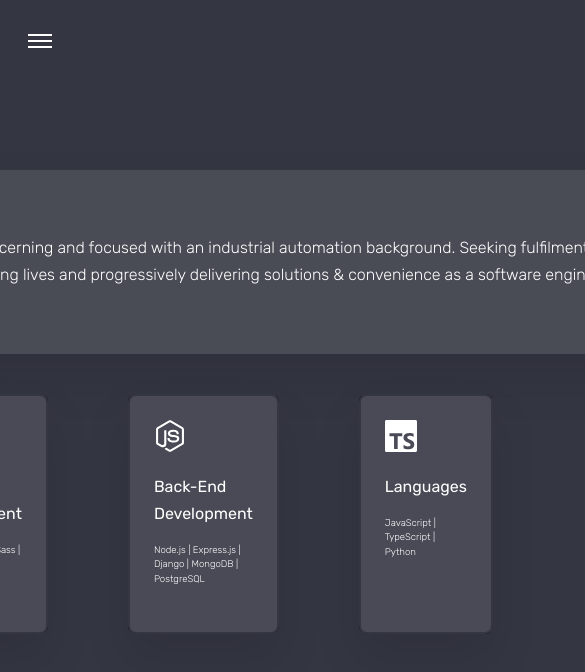
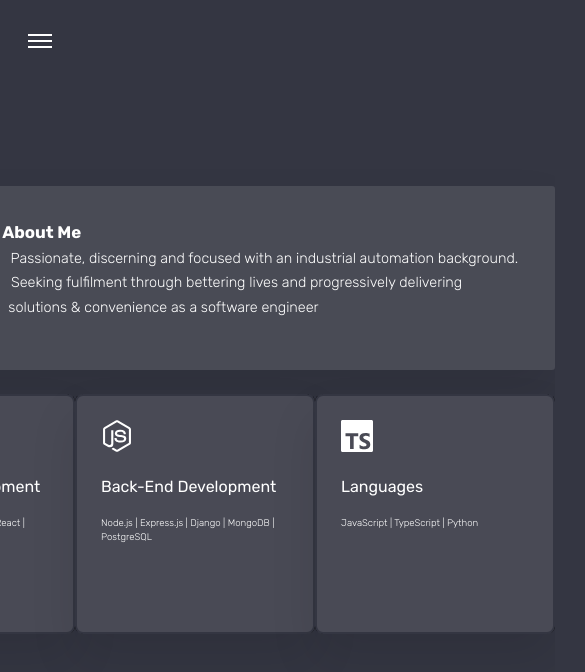
Before and after one commit to MohdSaifulM/portfolio, a React (Vite) app: page /about in a window 390 px wide. Shown: the top 672 px of the page, 585 px wide, since content can reach past the window. Built offline with nearby package versions, Linux system fonts and the light colour scheme.

Commit message:
style: 💄 Responsive styling for about page to tablet size

```diff
--- a/src/styles/css/style.css
+++ b/src/styles/css/style.css
@@ -71,11 +71,14 @@
   color: #343642; }
 
 .card-container {
-  margin: 5rem;
+  margin: 5rem 0;
   width: 35rem; }
   @media only screen and (max-width: 90em) {
     .card-container {
       width: 30rem; } }
+  @media only screen and (max-width: 64em) {
+    .card-container {
+      margin: 3rem 0; } }
   .card-container .card {
     font-weight: bold;
     position: relative;
@@ -265,7 +268,7 @@
 .section-skills {
   display: flex;
   flex-direction: row;
-  width: 65%; }
+  width: 100%; }
 
 .about {
   width: 65%;
@@ -283,6 +286,7 @@
     .about {
       width: 100%;
       padding: 4rem;
+      font-size: 1.8rem;
       padding-left: 7rem; } }
   @media only screen and (max-width: 48em) {
     .about {
--- a/src/styles/sass/components/_card.scss
+++ b/src/styles/sass/components/_card.scss
@@ -1,9 +1,13 @@
 .card-container {
-	margin: 5rem;
+	margin: 5rem 0;
     width: 35rem;
 
 	@include responsive(desktop) {
 		width: 30rem;
+	}
+
+	@include responsive(tablet) {
+		margin: 3rem 0;
 	}
 
 	.card {
--- a/src/styles/sass/pages/_about.scss
+++ b/src/styles/sass/pages/_about.scss
@@ -1,7 +1,7 @@
 .section-skills {
     display: flex;
     flex-direction: row;
-    width: 65%;
+    width: 100%;
 }
 
 .about {
@@ -21,6 +21,7 @@
     @include responsive(tablet) {
         width: 100%;
         padding: 4rem;
+        font-size: 1.8rem;
         padding-left: 7rem;
     }
 
```
